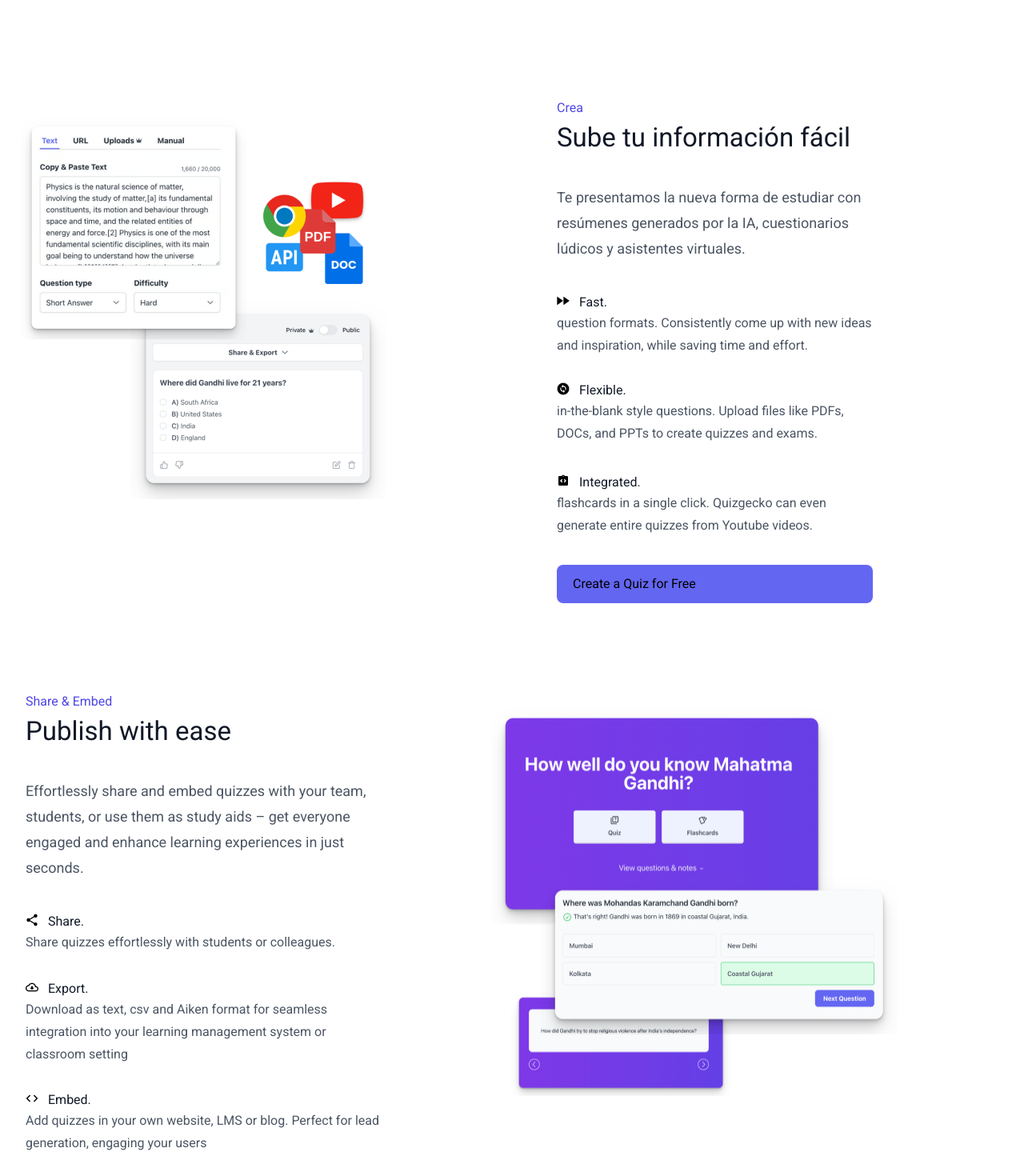
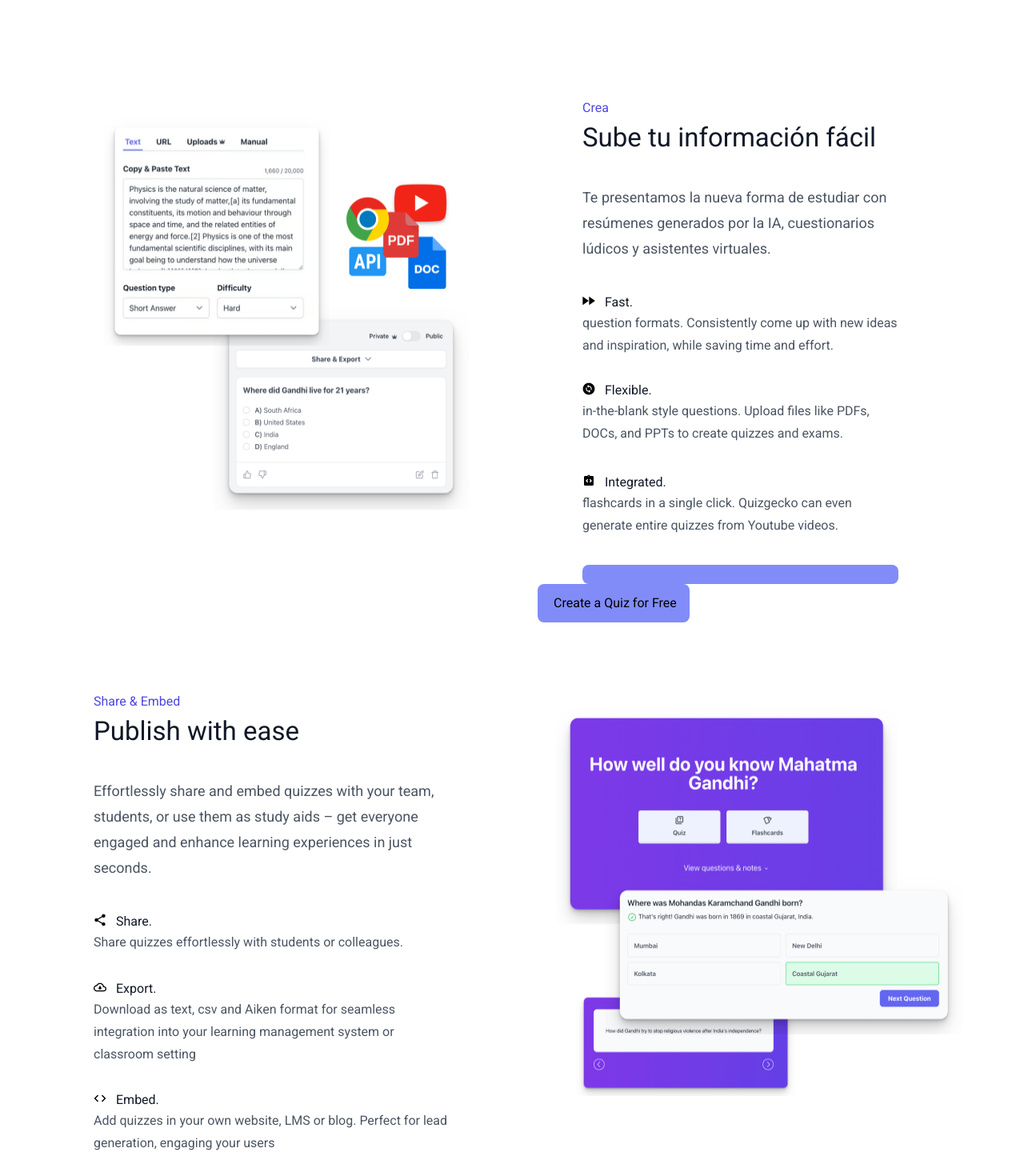
Before and after one commit to Joseduardo25/Proveedy-Challenge-Frontend-Eduardo-Calachua, a Next.js app: page / in a window 1280 px wide. Shown: the part 1280-2750 px from the top of the page at 80% size. Built offline with nearby package versions, Linux system fonts and the light colour scheme.

Commit message:
update styles

```diff
--- a/src/app/page.tsx
+++ b/src/app/page.tsx
@@ -16,9 +16,9 @@ export default function Home() {
       <section className='bg-Light_Lightness_white h-[674px]  flex items-center'>
         <RowSection>
           <>
-            <div className='flex flex-col items-center w-1/2 px-8'>
+            <div className='flex flex-col align-start w-1/2 pl-[150px]'>
               <div className='leading-10 flex flex-col gap-3'>
-                <h1 className='text-4x1 text-Light_Lightness_3 text-5xl mt-[27px] mb-[21px] w-4/5'>
+                <h1 className='text-4x1 text-Light_Lightness_3 text-5xl mt-[27px] mb-[21px] w-2/4'>
                   Ya no abandones los estudios por falta de tutor
                 </h1>
                 <p className='text-Light_Lightness_2'>Servicio de tutoria académica personalizada.</p>
@@ -42,8 +42,8 @@ export default function Home() {
                 </div>
               </div>
             </div>
-            <div className='w-1/2 flex justify-end relative'>
-              <Image className='w-4/5 object-fit h-full absolute top-0 bottom-0 right-0' src={ImageLaptop} alt='image laptop' width={579} height={447}/>
+            <div className='w-1/2 flex justify-start relative'>
+              <Image className='w-4/5 object-fit h-full absolute top-0 bottom-0 right-[auto]' src={ImageLaptop} alt='image laptop' width={579} height={447}/>
             </div>
           </>
         </RowSection>
@@ -76,17 +76,17 @@ export default function Home() {
       <section className='bg-Light_Lightness_white  pt-[128px] pb-[96px]'>
         <RowSection>
           <>
-            <div className='w-1/2'>
+            <div className='w-1/2 flex justify-end relative'>
               <Image src={ImageUpInformation} alt='image laptop' width={536} height={536}/>
             </div>
+            <div className='w-1/2 px-[32px] flex justify-start relative'>
+              <div>
                 <FeatureText
                 styles='px-[56px] w-1/2'
                 link='Crea'
                 title='Sube tu información fácil'
                 description='Te presentamos la nueva forma de estudiar con resúmenes
                               generados por la IA, cuestionarios lúdicos y asistentes virtuales.'
-            buttonContent='Create a Quiz for Free'
-            buttonBg='bg-Light_Lightness_Purple_1'
                 >
                   <>
                     <div>
@@ -114,12 +114,25 @@ export default function Home() {
                     </div>
                   </>
                 </FeatureText>
+                <ButtonPrimary
+                  style='ml-[56px]'
+                  width
+                  borderRadius
+                  fill
+                  content='Create a Quiz for Free'
+                  bg='bg-Light_Lightness_Purple_0'
+                  fontSize='text-[16px]'
+                />
+              </div>
+            </div>
           </>
         </RowSection>
       </section>
       <section className='bg-Light_Lightness_white pr-[32px] py-[96px]'>
         <RowSection>
           <>
+            <div className='w-1/2 px-[32px] flex justify-end relative'>
+              <div>
                 <FeatureText
                 styles='w-1/2 px-[32px]'
                 link='Share & Embed'
@@ -127,8 +140,6 @@ export default function Home() {
                 description='Effortlessly share and embed quizzes with your team, students,
                               or use them as study aids – get everyone engaged and enhance
                               learning experiences in just seconds.'
-            buttonContent='Create a Quiz for Free'
-            buttonBg='bg-Light_Lightness_Purple_1'
                 >
                   <>
                     <div>
@@ -155,8 +166,19 @@ export default function Home() {
                     </div>
                   </>
                 </FeatureText>
-            <div className='w-1/2 flex justify-end relative'>
-              <Image  src={ImagePublishEasy} alt='image ' width={536} height={536}/>
+                <ButtonPrimary
+                  style='ml-[32px]'
+                  width
+                  borderRadius
+                  fill
+                  content='Create a Quiz for Free'
+                  bg='bg-Light_Lightness_Purple_0'
+                  fontSize='text-[16px]'
+                />
+              </div>
+            </div>
+            <div className='w-1/2 flex justify-start relative'>
+              <Image className='ml-[52px]' src={ImagePublishEasy} alt='image' width={536} height={536}/>
             </div>
           </>
         </RowSection>
@@ -164,17 +186,17 @@ export default function Home() {
       <section className='bg-Light_Lightness_white pr-[48px] pt-[112px] pb-[176px]'>
         <RowSection>
           <>
-            <div className='w-1/2'>
+            <div className='w-1/2 flex justify-end relative'>
               <Image src={ImagePerformance} alt='image laptop' width={536} height={536}/>
             </div>
+            <div>
+              <div>
             <FeatureText
             styles='w-1/2 px-[56px]'
             link='Analyze'
             title='Measure performance'
             description='Reports and stats to understand how individuals and groups performed.
             Auto-graded quizzes make marking a thing of the past.'
-            buttonContent='Create a Quiz for Free'
-            buttonBg='bg-Light_Lightness_Purple_1'
             >
               <>
                 <div>
@@ -189,6 +211,17 @@ export default function Home() {
                 </div>
               </>
             </FeatureText>
+            <ButtonPrimary
+              style='ml-[56px]'
+              width
+              borderRadius
+              fill
+              content='Create a Quiz for Free'
+              bg='bg-Light_Lightness_Purple_0'
+              fontSize='text-[16px]'
+            />
+            </div>
+          </div>
           </>
         </RowSection>
       </section>
```
Lines whose indentation alone changed are shown as unchanged.
